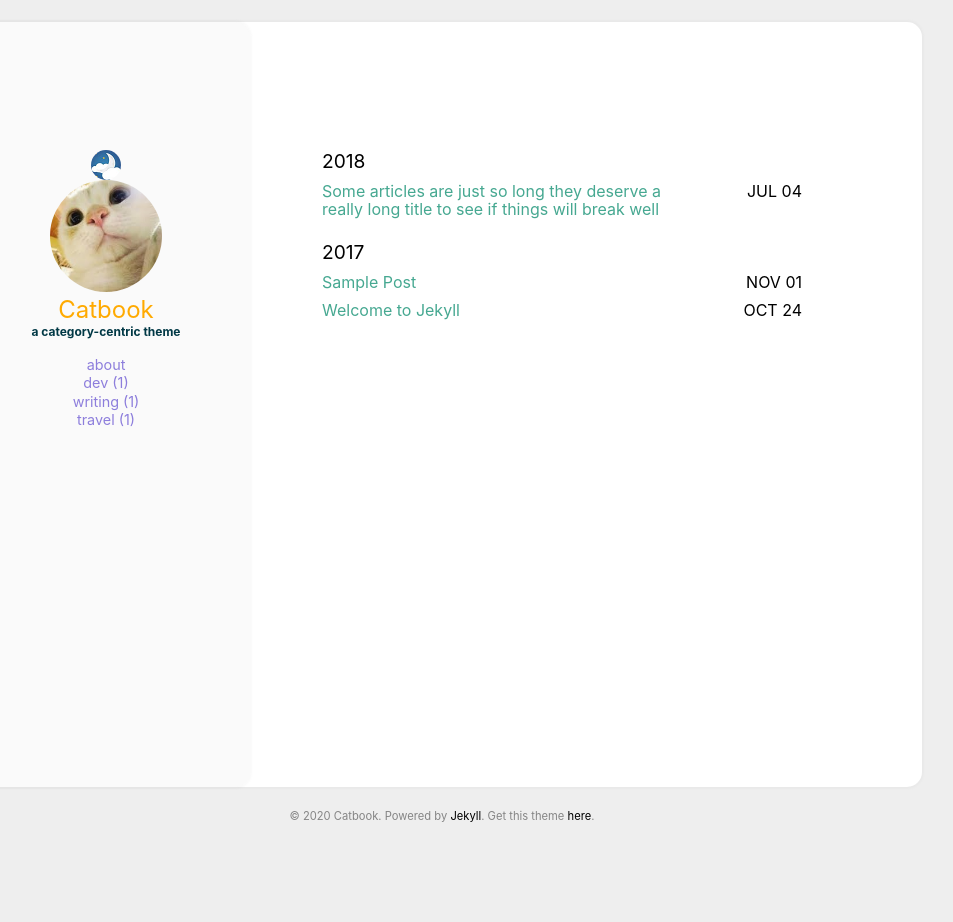
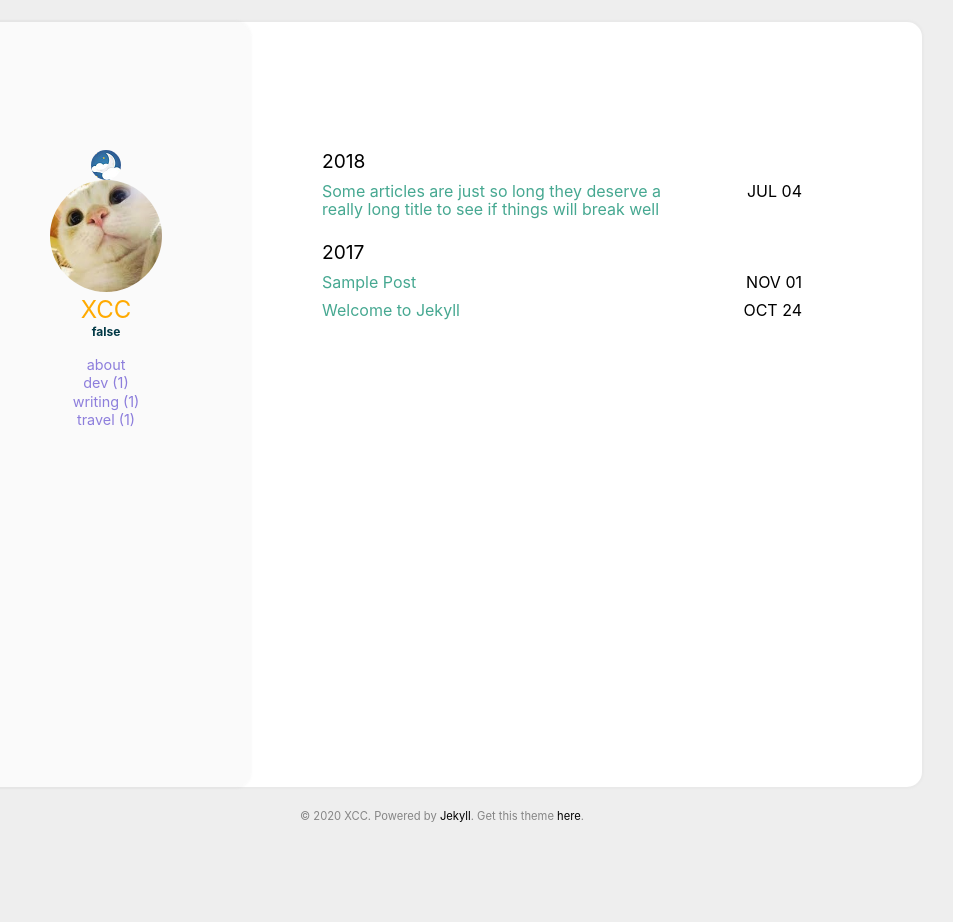
Before and after one commit to WhyUBullyMeXcc/WhyUBullyMeXcc.github.io, a Jekyll site: the page built from index.html, in a window 1280 px wide. Shown: the whole page, without its empty margins (198-1151 px from the left). Built offline with Jekyll 4.4.1, drawn with Linux system fonts in a browser that asks for light colours.

Commit message:
Update _config.yml

```diff
--- a/_config.yml
+++ b/_config.yml
@@ -1,10 +1,8 @@
 
-title: Catbook #Your awesome title
+title: WhyUBullyMe #Your awesome title
 email: #youremail@domain.com
 description: > # this means to ignore newlines until "baseurl"
-  Write an awesome description for your new site here. You can edit this
-  line in _config.yml. It will appear in your document head meta (for
-  Google search results) and in your feed.xml site description.
+  记录日常
 
 baseurl: # the subpath of the site
 url: http://WhyUBullyMeXcc.github.io/ # the base hostname & protocol for your site
@@ -18,10 +16,10 @@
 disqus_shortname: #disqus shortname
 
 user:
-  name: Catbook
+  name: XCC
   pic: /assets/img/cat.jpg
-  picAlt: "catbook"
-  job: a category-centric theme
+  picAlt: "WhyUBullyMe"
+  job: NO
   aboutme: true # comment this out if you don't need the 'about' page.
 
 exclude:
```
